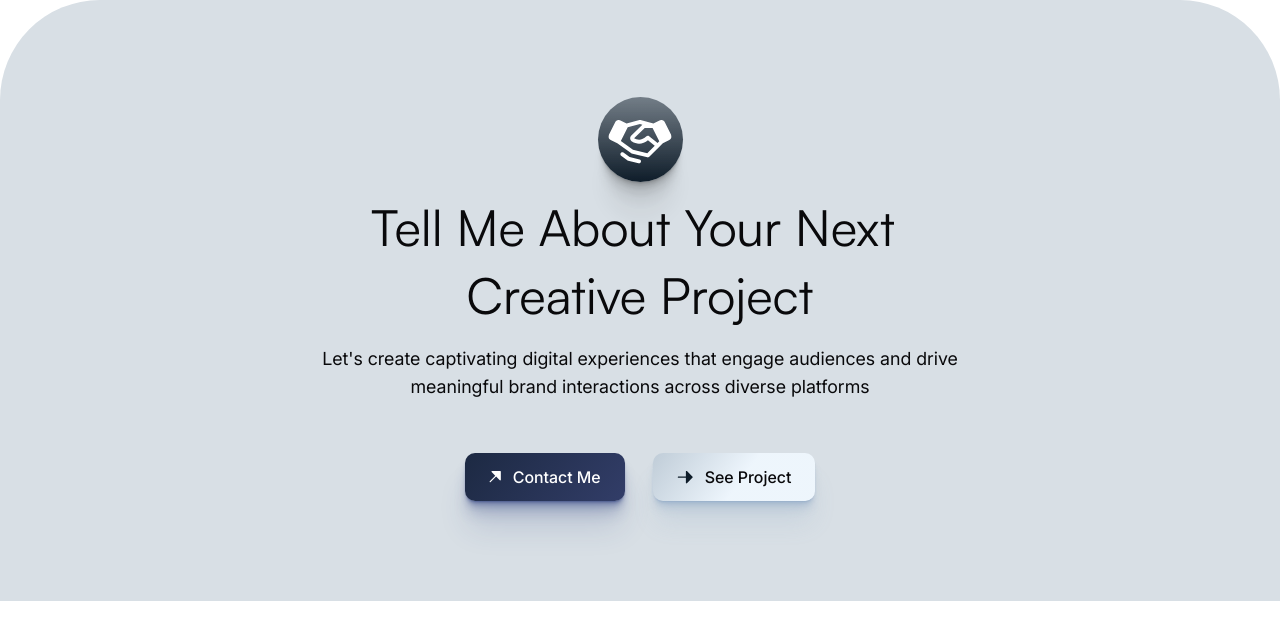
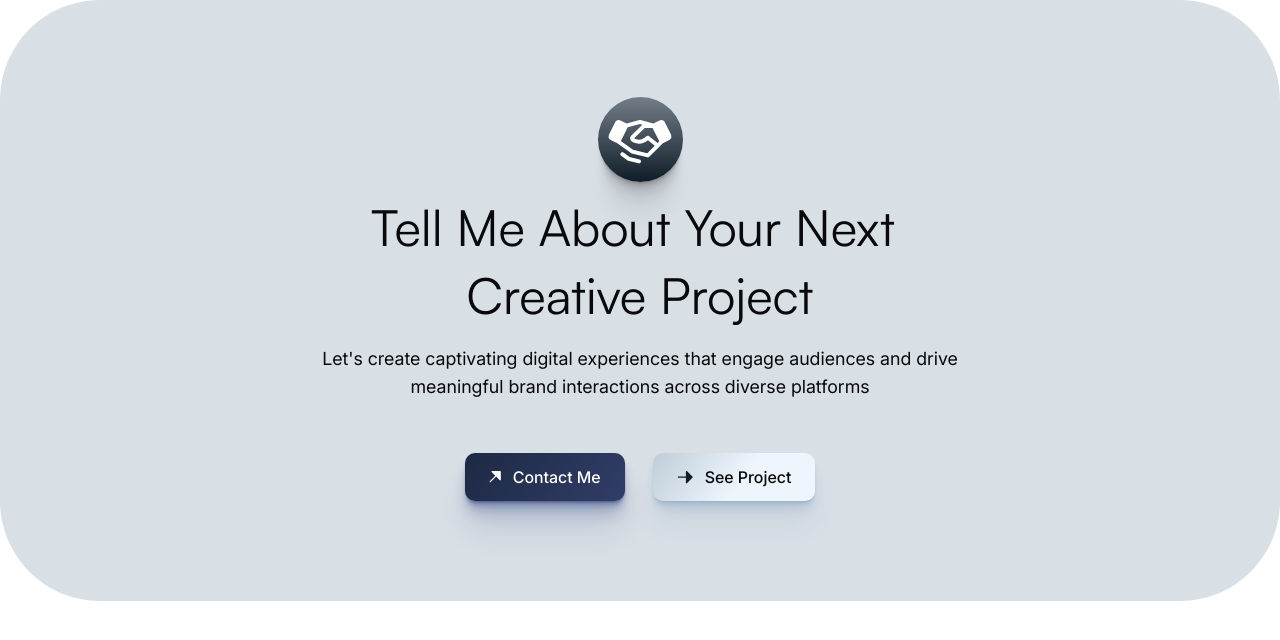
Before and after one commit to 007Gowtham/My-Portfolio, a Next.js app in the folder my-portfolio/: page /footer in a window 1280 px wide. Shown: the top 640 px of the page. Built offline with nearby package versions, Linux system fonts and the light colour scheme.

Commit message:
edge is updated

```diff
--- a/my-portfolio/src/components/sections/ui/button.tsx
+++ b/my-portfolio/src/components/sections/ui/button.tsx
@@ -11,7 +11,7 @@ export default function Button({button1="Contact Me",button2="See Project"}) {
   return (
     <div className="flex gap-7 justify-center mt-10">
       <button
-        className="contact-button  font-intermedium  box-border  text-white flex justify-center items-center gap-3 px-6 py-3 bg-[linear-gradient(127deg,#0e1c29_-68%,rgb(50,61,104)_100%)] overflow-hidden rounded-[10px]"
+        className="contact-button  font-intermedium  box-border   text-white flex justify-center items-center gap-3 px-6 py-3 bg-[linear-gradient(127deg,#0e1c29_-68%,rgb(50,61,104)_100%)] overflow-hidden rounded-[10px]"
         onClick={() => router.push("/contact")}
       >
         <div className="relative w-3 h-3 block">
--- a/my-portfolio/src/pages/footer.tsx
+++ b/my-portfolio/src/pages/footer.tsx
@@ -4,7 +4,7 @@ import FooterSvg from '@/assert/footer/SVG.svg';
 
 export default function Footer() {
   return (
-    <div className="bg-[rgba(216,223,229,1)] flex flex-col rounded-t-[100px] gap-3 justify-center items-center py-25 w-screen">
+    <div className="bg-[rgba(216,223,229,1)] flex flex-col  rounded-[50px] xs:rounded-[60px] sm:rounded-[70px] md:rounded-[80px] lg:rounded-[90px] xl:rounded-[100px] gap-3 justify-center items-center py-25 w-screen">
       <div className="w-full h-min flex flex-col justify-start items-center max-w-[640px] overflow-visible z-30 p-0 content-center flex-nowrap gap-6 rounded-none">
         <div
           className="flex flex-row justify-center items-center p-[10px] w-min h-min min-w-[85px] min-h-[85px] overflow-visible content-center flex-nowrap gap-0 rounded-full bg-gradient-to-b from-[#0E1C29]/50 to-[#0E1C29] shadow-[0px_1.34px_0.54px_-0.625px_rgba(0,0,0,0.09),0px_3.18px_1.27px_-1.25px_rgba(0,0,0,0.09),0px_5.81px_2.32px_-1.875px_rgba(0,0,0,0.08),0px_9.66px_3.86px_-2.5px_rgba(0,0,0,0.08),0px_15.6px_6.24px_-3.125px_rgba(0,0,0,0.07),0px_25.53px_10.21px_-3.75px_rgba(0,0,0,0.06),0px_43.96px_17.58px_-4.375px_rgba(0,0,0,0.04),0px_80px_32px_-5px_rgba(0,0,0,0)] animate-bounce-gentle"
--- a/my-portfolio/src/pages/questions.tsx
+++ b/my-portfolio/src/pages/questions.tsx
@@ -33,7 +33,7 @@ export default function Questions() {
     ];
 
     return (
-        <div className="bg-[rgba(216,223,229,1)] rounded-[100px] w-full py-16 flex flex-col items-center">
+        <div className="bg-[rgba(216,223,229,1)]  rounded-[50px] xs:rounded-[60px] sm:rounded-[70px] md:rounded-[80px] lg:rounded-[90px] xl:rounded-[100px] w-full py-16 flex flex-col items-center">
             {/* Header */}
             <Header title='Question' heading='Questions? Answers!' description='Find quick answers to the most common questions about the services offered' />
 
```
Also changed, not shown: my-portfolio/next.config.ts (line endings or trailing spaces).
